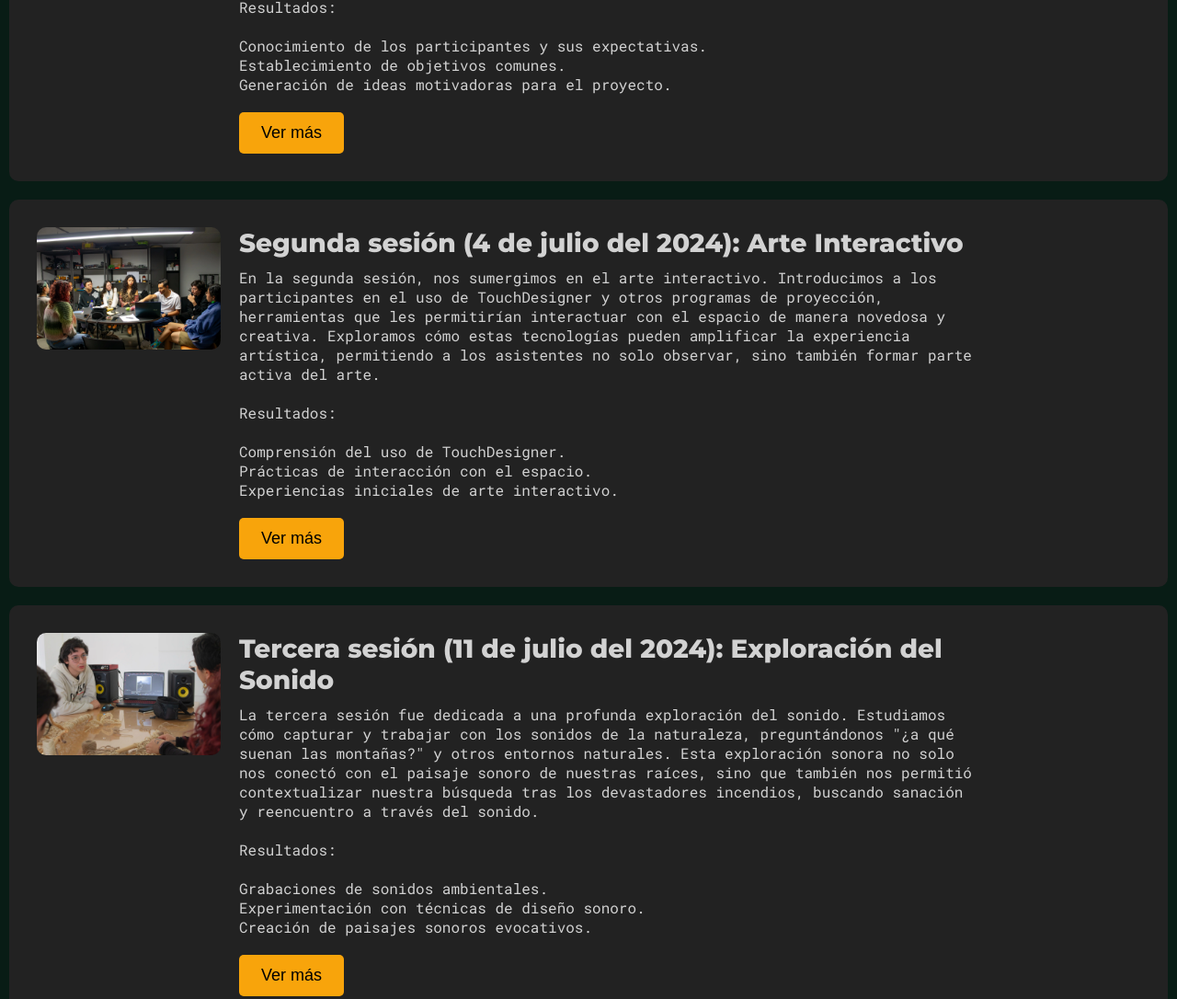
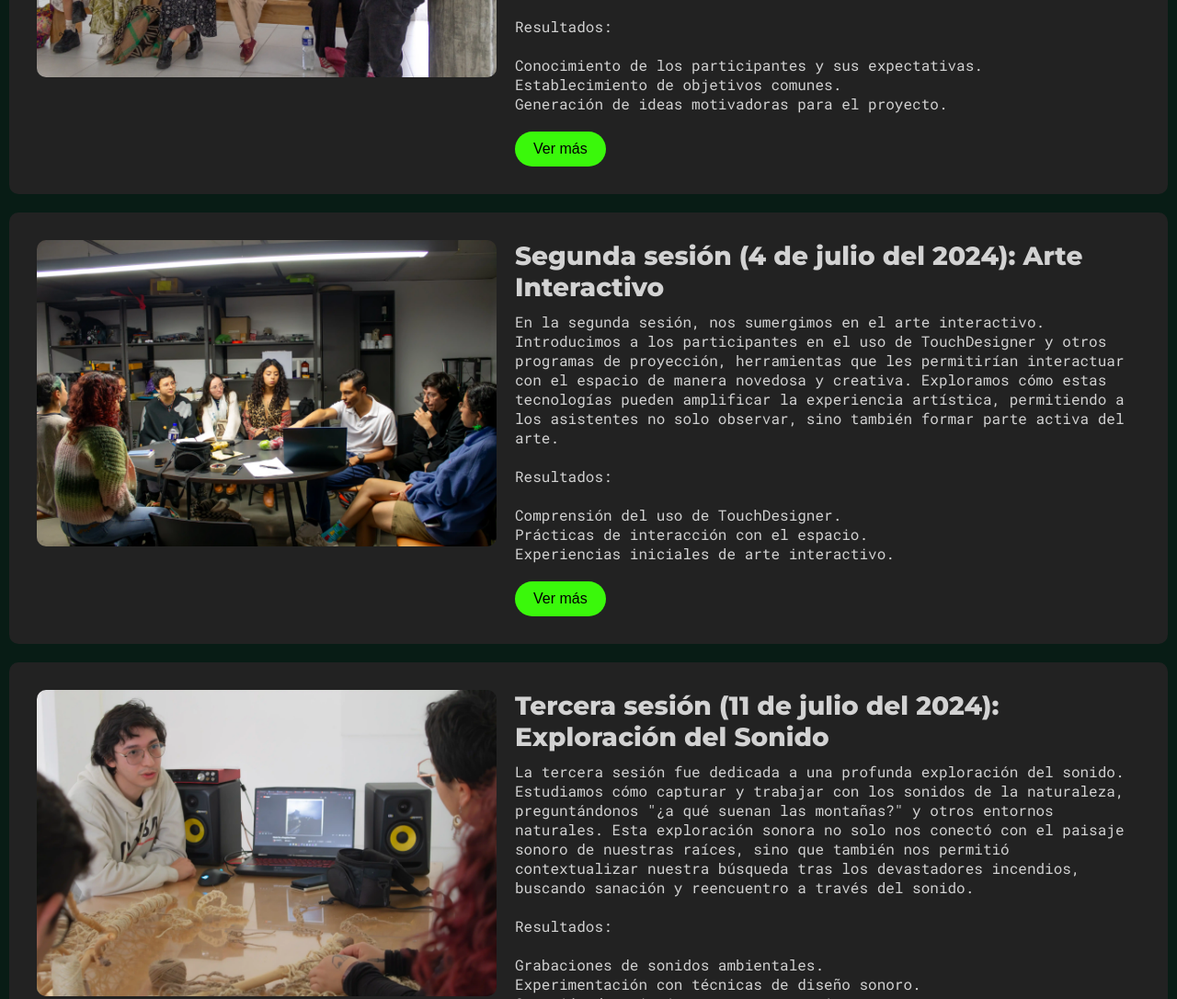
Before and after one commit to blekk111/armonias, a website: page sections/preparacion.html in a window 1280 px wide. Shown: the part 1089-2175 px from the top of the page at 92% size. Drawn offline with Linux system fonts and the light colour scheme; files whose address does not match are found by name.

Commit message:
responsive

```diff
--- a/sections/preparacion.html
+++ b/sections/preparacion.html
@@ -47,7 +47,7 @@
                 Conocimiento de los participantes y sus expectativas. <br>
                 Establecimiento de objetivos comunes. <br>
                 Generación de ideas motivadoras para el proyecto.</p>
-            <button class="button" onclick="toggleContent('content1')">Ver más</button>
+            <button class="verMas" onclick="toggleContent('content1')">Ver más</button>
         </div>
     </div>
     <div id="content1" class="hidden-content">
@@ -75,7 +75,7 @@
                 Prácticas de interacción con el espacio. <br>
                 Experiencias iniciales de arte interactivo.
             </p>
-            <button class="button" onclick="toggleContent('content2')">Ver más</button>
+            <button class="verMas" onclick="toggleContent('content2')">Ver más</button>
         </div>
     </div>
     <div id="content2" class="hidden-content">
@@ -103,7 +103,7 @@
                 Creación de paisajes sonoros evocativos.
 
             </p>
-            <button class="button" onclick="toggleContent('content3')">Ver más</button>
+            <button class="verMas" onclick="toggleContent('content3')">Ver más</button>
         </div>
     </div>
     <div id="content3" class="hidden-content">
@@ -131,7 +131,7 @@
                 Aplicación de pigmentos en seco y húmedo. <br>
                 Obras en tela costeña con pigmentos naturales.
             </p>
-            <button class="button" onclick="toggleContent('content4')">Ver más</button>
+            <button class="verMas" onclick="toggleContent('content4')">Ver más</button>
         </div>
     </div>
     <div id="content4" class="hidden-content">
@@ -158,7 +158,7 @@
                 Ajustes y mejoras en la pieza colaborativa. <br>
                 Preparación para la exposición.
             </p>
-            <button class="button" onclick="toggleContent('content5')">Ver más</button>
+            <button class="verMas" onclick="toggleContent('content5')">Ver más</button>
         </div>
     </div>
     <div id="content5" class="hidden-content">
--- a/sections/section.css
+++ b/sections/section.css
@@ -603,50 +603,54 @@ footer {
 
   /* preparacion */
 
-.proceso {
+  .proceso {
     padding: 10px;
     position: relative;
     color: #d2d2d2;
 }
+
 .content {
     display: flex;
-
+    flex-direction: column;
     align-items: center;
     background-color: #222;
     border-radius: 10px;
     padding: 30px;
 }
+
 .content img {
     width: 100%;
-    max-width: 200px;
+    max-width: 500px;
     height: auto;
     border-radius: 10px;
-    margin-right: 30px;
+    margin-bottom: 20px;
+    display: flex;
 }
+
 .text {
-    text-align: center;
-    margin-top: 20px;
-    max-width: 1000px;
+    text-align: left;
+    width: 100%;
     font-family: 'Roboto Mono';
+}
 
-}
 .title {
     font-size: 28px;
     font-weight: bold;
     font-family: 'Montserrat';
     margin-bottom: 10px;
+}
 
-}
-.button {
+.verMas {
     margin-top: 20px;
-    background-color: #f8a40b;
+    background-color: #3af80b;
     color: #000;
     padding: 10px 20px;
-    border: none;
+    border: olivedrab;
     cursor: pointer;
     font-size: 16px;
-    border-radius: 5px;
+    border-radius: 50px;
 }
+
 .hidden-content {
     display: none;
     background-color: #333;
@@ -654,11 +658,13 @@ footer {
     padding: 20px;
     border-radius: 10px;
 }
+
 .image-grid {
     display: flex;
     flex-wrap: wrap;
     justify-content: space-between;
 }
+
 .image-grid img {
     width: 100%;
     max-width: 200px;
@@ -670,29 +676,36 @@ footer {
 /* Estilos responsivos */
 @media (min-width: 768px) {
     .content {
-        flex-direction: row;
-        align-items: flex-start;
+        flex-direction: column; /* Mantiene la dirección en columna para tablets */
     }
+
     .content img {
-        margin-right: 20px;
-        margin-bottom: 0;
+        margin-right: 0; /* Remueve margen derecho */
+        margin-bottom: 20px; /* Añade margen inferior */
     }
+
     .text {
         text-align: left;
         margin-top: 0;
+        width: 100%; /* Asegura que el texto ocupe todo el ancho disponible */
     }
 }
 
 @media (min-width: 1024px) {
-    .section {
-        padding: 30px;
+    .content {
+        flex-direction: row; /* Cambia a fila para pantallas grandes */
+        align-items: flex-start; /* Alinea al inicio */
     }
+
     .content img {
-        max-width: 200px;
+        margin-right: 20px; /* Añade margen derecho */
+        margin-bottom: 0; /* Remueve margen inferior */
     }
+
     .text {
-        max-width: 800px;
+        max-width: 100%; /* Asegura que el texto ocupe todo el ancho disponible */
     }
+
     .button {
         font-size: 18px;
         padding: 12px 24px;
@@ -705,9 +718,12 @@ footer {
         max-width: 48%;
     }
 }
+
 @media (min-width: 1024px) {
     .image-grid img {
         max-width: 23%;
     }
 }
+
+
   /* preparacion */
```
